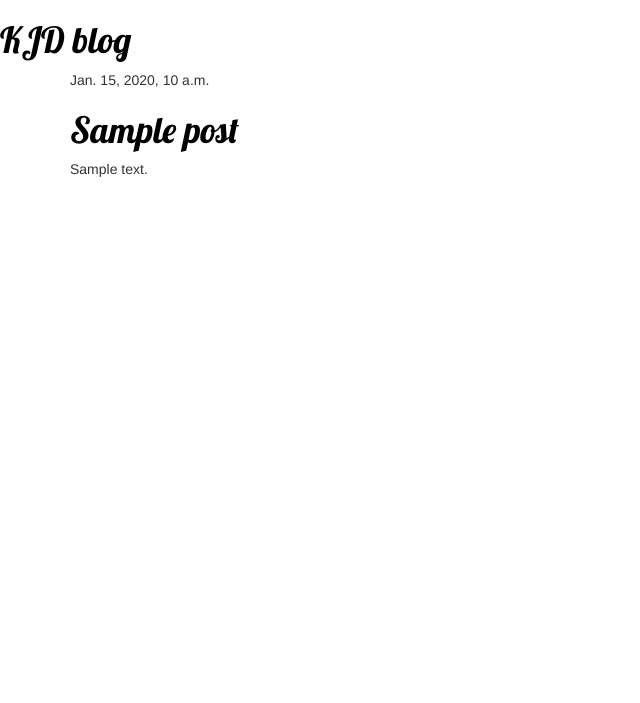
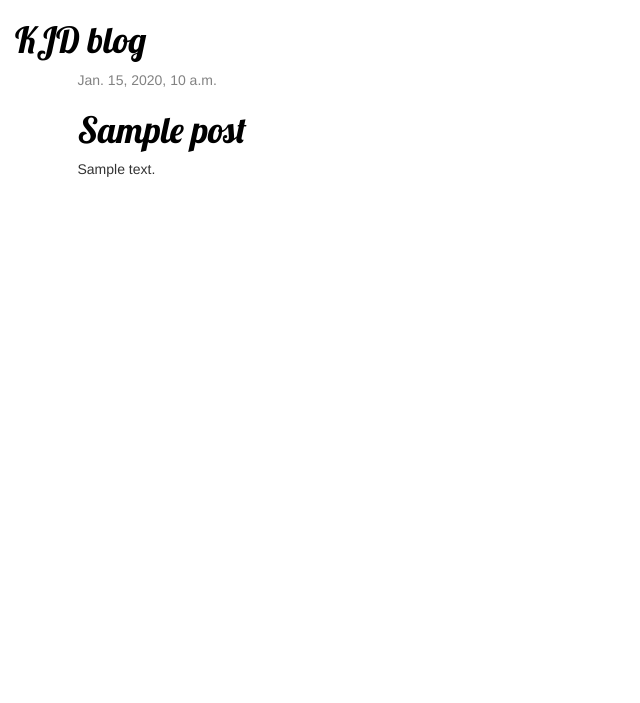
Before and after one commit to kimjdo/django, a Django app: template blog/templates/blog/post_list.html in a window 1280 px wide. Shown: the top 703 px of the page, without its empty margins (0-640 px from the left). After the commit the page ends 177 px from the top, so only its background shows below. Run offline with Django 3.2, Linux system fonts and the light colour scheme; the template is opened without the code that fills it: most values are stand-ins (such as "Sample title", 1, 10 or a date in 2020); some libraries are stand-ins or nearby versions.

Commit message:
4 files update

```diff
--- a/blog/static/css/blog.css
+++ b/blog/static/css/blog.css
@@ -1,3 +1,12 @@
+h1 a {
+    color: #dca205;
+    font-family: 'Lobster';
+}
+
+body {
+    padding-left: 15px;
+}
+
 .page-header {
     background-color: #ff9400;
     margin-top: 0;
@@ -38,7 +47,7 @@ h1, h2, h3, h4 {
 }
 
 .post {
-    margin-bottom: 70%;
+    margin-bottom: 40%;
 }
 
 .post h1 a, .post h1 a:visited {
--- a/blog/templates/blog/base.html
+++ b/blog/templates/blog/base.html
@@ -7,7 +7,7 @@
         <title>KJD blog</title>
         <link rel="stylesheet" href="//maxcdn.bootstrapcdn.com/bootstrap/3.2.0/css/bootstrap.min.css">
         <link rel="stylesheet" href="//maxcdn.bootstrapcdn.com/bootstrap/3.2.0/css/bootstrap-theme.min.css">
-        <link  href="//fonts.googleapis.com/css?family=Lobster&subset=latin, latin-ext" rel="stylesheet" type="text/css">
+        <link  href="//fonts.googleapis.com/css?family=Lobster&subset=latin,latin-ext" rel="stylesheet" type="text/css">
         <link rel="stylesheet" href="{% static 'css/blog.css' %}">
     </head>
     <body class="post">
--- a/blog/templates/blog/post_edit.html
+++ b/blog/templates/blog/post_edit.html
@@ -2,8 +2,9 @@
 
 {% block content %}
     <h1>New Post</h1>
-    <form method="POST" class="post-form">{% csrf_token %}
-            {{ form.as_p }}
+    <form method="POST" class="post-form">
+        {% csrf_token %}
+        {{ form.as_p }}
         <button type="submit" class="save btn btn-default">Save</button>
      </form>
 {% endblock %}
--- a/blog/templates/blog/post_list.html
+++ b/blog/templates/blog/post_list.html
@@ -3,7 +3,7 @@
 {% block content %}
     {% for post in posts %}
     <div class="post">
-        <div class-"date">
+        <div class="date">
               {{ post.published_date }}
         </div>
          <h1><a href="{% url 'post_detail' pk=post.pk %}">{{ post.title }}</a></h1>
```
